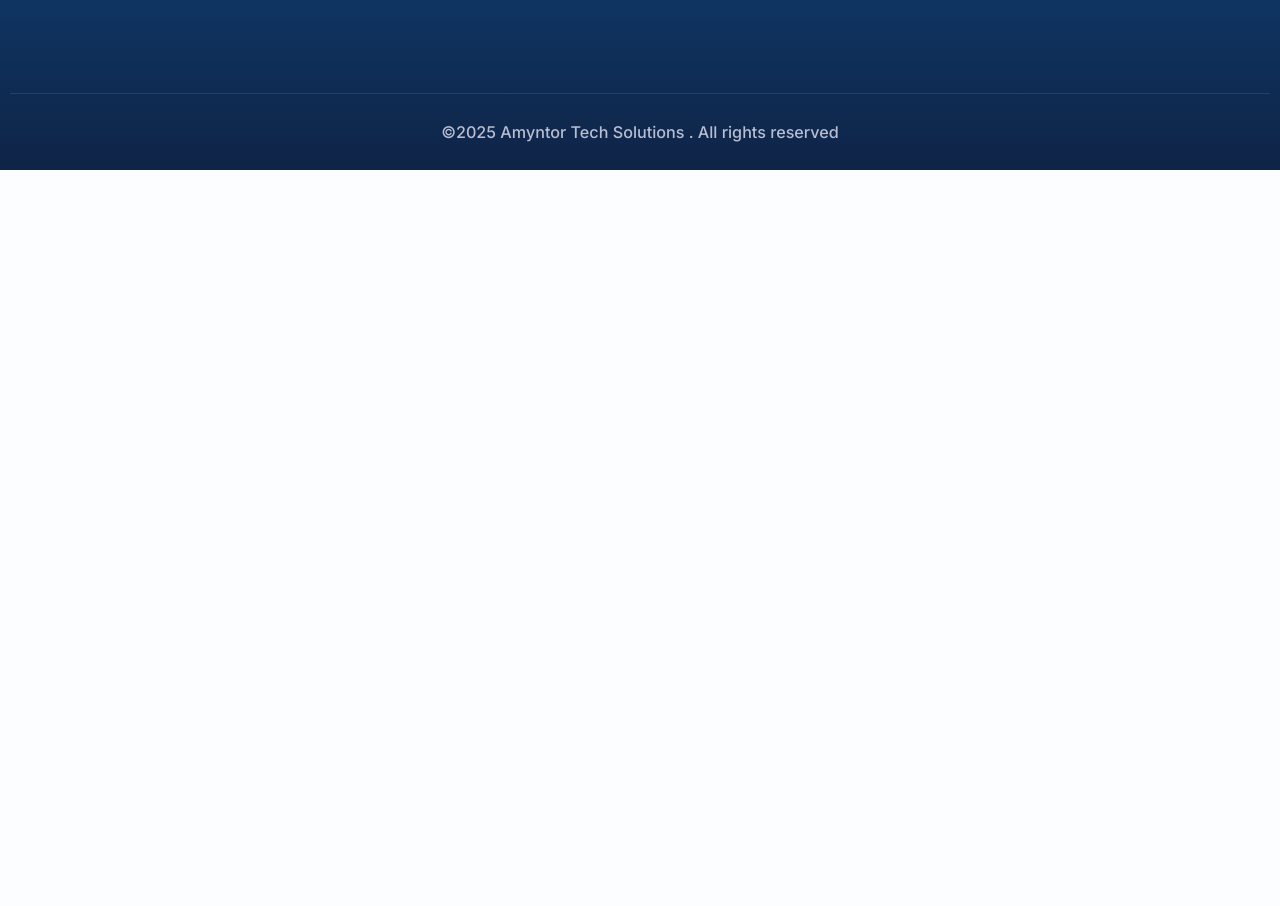
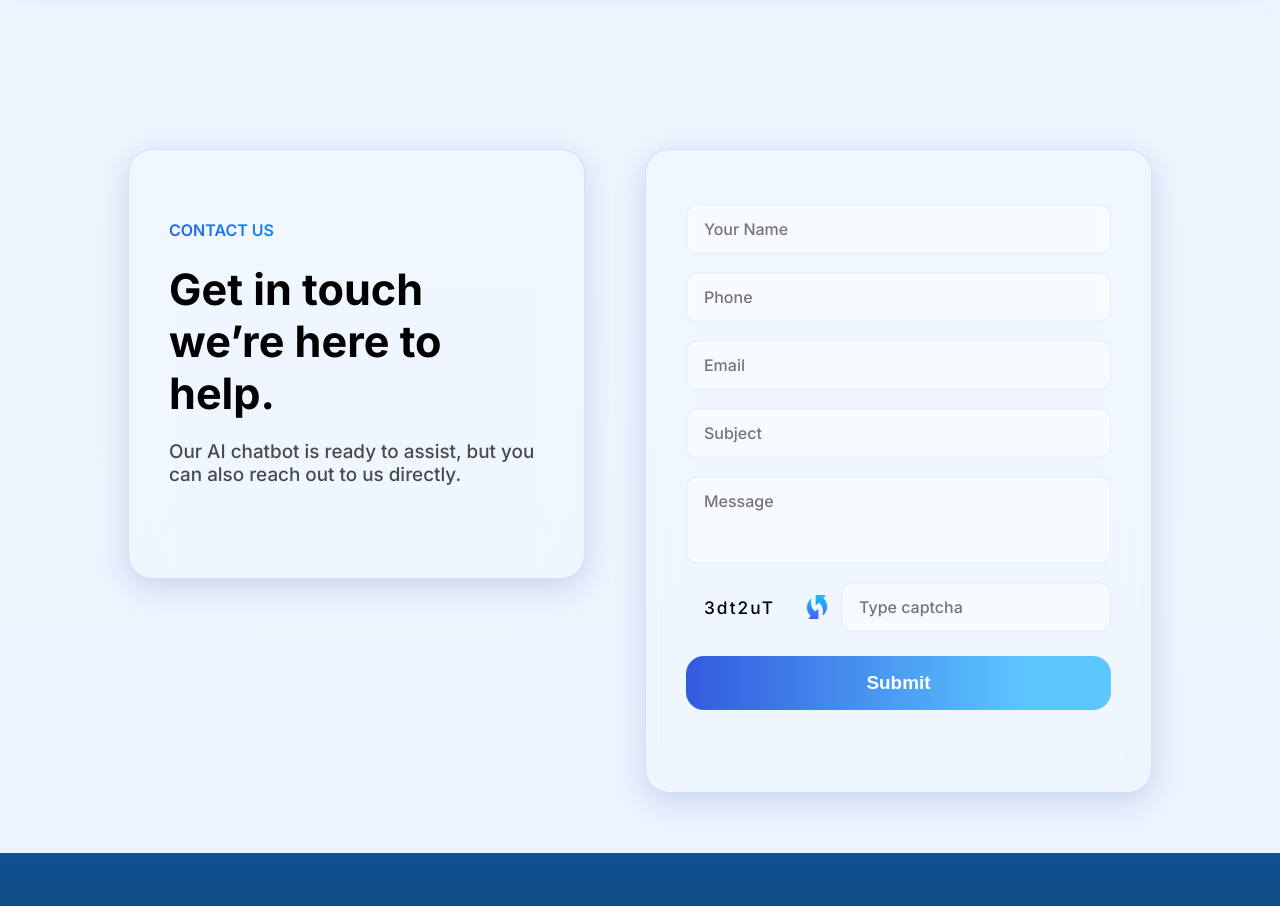
Before and after one commit to Akshayp9396/tunning-spot-landing-page, a PHP site: page / in a window 1280 px wide. Shown: the part 5429-6335 px from the top of the page. Before the commit the page ends 5599 px from the top, so only its background shows below. Run offline with PHP 8.4, Linux system fonts and the light colour scheme.

Commit message:
added contact section and content change

```diff
--- a/index.html
+++ b/index.html
@@ -196,9 +196,19 @@
         <span class="about-chatbot-gradient">Speaks Your Business</span>
       </h2>
       <p class="about-chatbot-desc">
-Our AI-powered chatbot delivers fast, accurate, and personalized support, handling customer queries instantly across multiple channels. By automating conversations, it reduces manual work while managing routine interactions. It supports voice-to-text, live chat, image and PDF uploads with OCR, and quick replies, ensuring users get precise answers in real time.
-<br><br>
-The chatbot also enhances the customer experience by providing intuitive guidance and 24/7 support. Easily integrated into websites, apps, or internal platforms, it streamlines workflows, speeds up issue resolution, and improves engagement. With AI-driven insights and interactive features, it saves time, reduces operational costs, and builds trust through consistent, intelligent assistance.      </p>
+          Your Autonomous AI Agent for Customer Interaction and Workflow Automation
+          <br>
+          <br>
+          Stop just answering questions. start solving problems. Our platform transforms customer support and internal operations with an AI agent that understands context, reasons intelligently,
+          and takes meaningful action. It’s designed to automate complex workflows, enhance efficiency, and deliver smarter customer engagement. With multi-modal understanding, the AI can interpret
+          text, voice, and even scanned documents using advanced RAG and OCR technologies. It connects seamlessly with your business tools through powerful n8n integrations to automate lead capture,
+          streamline support, enable self-service, and enhance team collaboration ,all while ensuring accuracy and real-time responsiveness.
+          <br><br>
+
+          More than a chatbot, this is your AI-powered workforce. Easily integrate it into any website, application, or internal system to reduce operational costs, provide exceptional 24/7 support, and build a smarter,
+          more connected business ecosystem.
+
+          </p>
       <!-- <a href="#learn-more" class="about-chatbot-btn">Learn More</a> -->
     </div>
   </div>
@@ -220,8 +230,9 @@ The chatbot also enhances the customer experience by providing intuitive guidanc
     <div class="ai-solutions-grid">
       <div class="ai-solution-card">
         <img src="assets/instant chat.png" alt="star icon" style="width:60px; height:60px; vertical-align: middle;">
-        <h3>Instant Chat Responses</h3>
-        <p>Provides quick, AI-powered responses to user queries, ensuring smooth, efficient, and uninterrupted conversation flow.</p>
+        <h3>Intelligent Chat Responses</h3>
+        <p>Delivers fast, AI-powered responses using a hybrid semantic and keyword search, ensuring accurate context and smooth, uninterrupted conversations.
+</p>
       </div>
       <div class="ai-solution-card">
         <img src="assets/live-chat.png" alt="star icon" style="width:60px; height:60px; vertical-align: middle;">
@@ -229,14 +240,14 @@ The chatbot also enhances the customer experience by providing intuitive guidanc
         <p>Engage in real-time voice conversations with the chatbot, enabling smooth, human-like communication for faster query resolution.</p>
       </div>
       <div class="ai-solution-card">
-        <img src="assets/image-.png" alt="star icon" style="width:60px; height:60px; vertical-align: middle;">
-        <h3>Image Upload </h3>
-        <p>Users can upload images with text, and the chatbot intelligently extracts and interprets the content to provide meaningful, accurate responses.</p>
+        <img src="assets/album.png" alt="star icon" style="width:60px; height:60px; vertical-align: middle;">
+        <h3>Multi-Format Document Upload </h3>
+        <p>Users can upload scanned documents, PDFs, or images, and our multi-stage OCR engine extracts and structures the text, giving the chatbot the context to answer complex questions accurately.</p>
       </div>
        <div class="ai-solution-card">
-        <img src="assets/document.png" alt="star icon" style="width:60px; height:60px; vertical-align: middle;">
-        <h3>Document Upload </h3>
-        <p>The chatbot reads and analyzes uploaded PDF documents using OCR, providing clear, summarized answers from complex files.</p>
+        <img src="assets/knowledge.png" alt="star icon" style="width:60px; height:60px; vertical-align: middle;">
+        <h3>Dynamic Knowledge Base </h3>
+        <p>The chatbot’s knowledge stays up-to-date, automatically detecting changes in your knowledge base and updating in near real-time to provide accurate, current answers.</p>
       </div>
       <div class="ai-solution-card">
         <img src="assets/voice-chat.png" alt="star icon" style="width:60px; height:60px; vertical-align: middle;">
@@ -245,9 +256,9 @@ The chatbot also enhances the customer experience by providing intuitive guidanc
       </div>
 
       <div class="ai-solution-card">
-        <img src="assets/quick-respond.png" alt="star icon" style="width:60px; height:60px; vertical-align: middle;">
-        <h3>Quick Replies</h3>
-        <p>Offers pre-set smart reply buttons for faster communication, helping users get instant answers with just one tap.</p>
+        <img src="assets/automation.png" alt="star icon" style="width:60px; height:60px; vertical-align: middle;">
+        <h3>Agentic Workflow Automation</h3>
+        <p>Our chatbot goes beyond answers, triggering n8n workflows to create tickets, schedule demos, and manage tasks turning conversations into actions.</p>
       </div>
     </div>
   </div>
@@ -346,22 +357,68 @@ An AI chatbot can support businesses with wide-reaching networks and multiple st
 
     <div class="faq-item">
       <button class="faq-question">What kind of queries can the AI chatbot handle?<span class="faq-toggle">+</span></button>
-      <div class="faq-answer">The chatbot can manage a wide range of queries, including account information, product details, support requests, and general business inquiries, providing instant, accurate responses.</div>
+      <div class="faq-answer">The chatbot can manage a wide range of queries from multiple sources. It can answer questions about product details, support requests, and business inquiries using its knowledge base. More powerfully, it can also process and answer specific questions about the content of documents, PDFs (including scanned copies), and images that you upload during the conversation.</div>
     </div>
     <div class="faq-item ">
-      <button class="faq-question">What kind of queries can the AI chatbot handle?<span class="faq-toggle">+</span></button>
-      <div class="faq-answer">Yes! The AI chatbot operates round-the-clock, ensuring customers get immediate assistance anytime, reducing wait times and improving satisfaction.</div>
+      <button class="faq-question">Is the chatbot available 24/7?<span class="faq-toggle">+</span></button>
+      <div class="faq-answer">Yes! The AI chatbot operates round-the-clock, ensuring your customers and users get immediate assistance anytime. This eliminates wait times and improves satisfaction.</div>
     </div>
     <div class="faq-item">
       <button class="faq-question">Does the chatbot support file uploads like images or PDFs?<span class="faq-toggle">+</span></button>
-      <div class="faq-answer">Absolutely. The chatbot can process images and PDF documents using OCR technology, extracting and delivering the required information in a clear, understandable format..</div>
+      <div class="faq-answer">Absolutely. Our chatbot is equipped with a powerful, multi-stage OCR engine. It can process and analyze various documents, including digital PDFs, scanned documents, and even images containing text. It intelligently extracts the information to provide clear, accurate answers based on the content you provide.</div>
     </div>
     <div class="faq-item">
       <button class="faq-question">Can the chatbot be integrated with our website or application?<span class="faq-toggle">+</span></button>
-      <div class="faq-answer">Yes! The AI chatbot operates round-the-clock, ensuring customers get immediate assistance anytime, reducing wait times and improving satisfaction..</div>
+      <div class="faq-answer">Yes, the chatbot is designed for easy integration. It can be embedded into your websites, mobile applications, or internal platforms like Slack or Microsoft Teams. Our flexible API ensures a seamless connection to your existing digital ecosystem.</div>
+    </div>
+    <div class="faq-item">
+      <button class="faq-question">What do you mean by an "agentic system"? Can it do more than just chat?<span class="faq-toggle">+</span></button>
+      <div class="faq-answer">Yes, "agentic" means our chatbot can do more than just talk—it can take action. After understanding a user's request, it can independently decide to trigger automated tasks. This transforms it from a simple Q&A bot into an active participant in your business processes.
+</div>
+    </div>
+    <div class="faq-item">
+      <button class="faq-question">What kinds of tasks can the chatbot automate?<span class="faq-toggle">+</span></button>
+      <div class="faq-answer">Through its integration with automation platforms like n8n, the chatbot can perform a wide variety of tasks. For example, after a conversation, it can automatically create a support ticket in your helpdesk, add a new lead to your CRM, schedule a meeting on a calendar, or even send a summary email to your team. It connects conversation to action.</div>
     </div>
   </div>
 </section>
+
+<!-- --------------------- contact ----------- -->
+
+<section class="contact-section">
+  <div class="contact-info glass">
+    <p class="contact-label">CONTACT US</p>
+    <h1>Get in touch <br>we’re here to help.</h1>
+    <p class="contact-desc">Our AI chatbot is ready to assist, but you can also reach out to us directly.</p>
+    <div class="avatar-row">
+      <!-- Avatar or emoji can go here -->
+    </div>
+  </div>
+
+  <form class="contact-form glass" id="contactForm" autocomplete="on">
+    <input type="text" placeholder="Your Name" name="name" required>
+
+<input type="tel" placeholder="Phone" name="phone" required>
+
+
+    <input type="email" placeholder="Email" name="email" required>
+
+    <input type="text" placeholder="Subject " name="subject">
+
+    <textarea name="message" placeholder="Message" required></textarea>
+
+        <div class="captcha-row">
+      <span id="captchaText"></span>
+      <img src="assets/refresh (1).png" alt="Refresh Captcha" class="captcha-refresh" title="Refresh captcha" />
+      <input type="text" id="captchaInput" placeholder="Type captcha" required>
+    </div>
+
+    <button type="submit">Submit</button>
+    <div id="formStatus"></div>
+  </form>
+</section>
+
+
 
 
 
--- a/styles.css
+++ b/styles.css
@@ -401,7 +401,7 @@ body{
 }
 .about-chatbot-image img {
   max-width: 100%;
-  max-height: 520px;
+  max-height: 560px;
   object-fit: contain;
   filter: drop-shadow(0 2px 28px #2563eb33);
 }
@@ -474,7 +474,7 @@ body{
     padding: 34px 0 16px 0;
   }
   .about-chatbot-image img {
-    max-width: 140px;
+    max-width: 160px;
   }
   .about-chatbot-desc{
      text-align:justify;
@@ -583,13 +583,13 @@ body{
 @media (max-width: 900px) {
   .ai-solutions-inner { max-width: 97vw; }
   .ai-solutions-title { font-size: 1.19rem; }
-  .ai-solutions-grid { grid-template-columns: 1fr 1fr; gap: 20px; margin-left: 10px; margin-right: 10px; }
-  .ai-solution-card { padding: 18px 14px;  height: 220px;  }
+  .ai-solutions-grid { grid-template-columns: 1fr 1fr; gap: 20px; margin-left: 10px; margin-right: 10px;  }
+  .ai-solution-card { padding: 18px 14px;  height: 220px; height: auto;  }
 }
 @media (max-width: 600px) {
   .ai-solutions-title { font-size: 1.33rem; }
   .ai-solutions-grid { grid-template-columns: 1fr; }
-  .ai-solution-card { padding: 14px 5px; }
+  .ai-solution-card { padding: 14px 5px; height: auto; }
   .ai-solutions-desc{
     font-size: 16px;
     text-align: center;
@@ -913,6 +913,182 @@ body{
 }
 
 
+
+/* <!-- --------------------- contact ----------- --> */
+
+
+.contact-section {
+  display: flex;
+  justify-content: center;
+  align-items: flex-start;
+  gap: 60px;
+  padding: 60px 10vw;
+  min-height: 80vh;
+}
+.glass {
+  background: rgba(255,255,255,0.16);
+  box-shadow: 0 8px 32px 0 rgba(31, 38, 135, 0.17);
+  backdrop-filter: blur(20px);
+  -webkit-backdrop-filter: blur(20px);
+  border-radius: 24px;
+  border: 1.5px solid rgba(0, 106, 255, 0.15);
+}
+.contact-info {
+  flex: 1 1 420px;
+  padding: 54px 40px;
+  color: #000000;
+}
+.contact-label {
+   background-image: linear-gradient(90deg,#2563eb,#02a1fd,#2563eb);
+  background-clip: text;
+  color: transparent;
+
+  font-size: 1rem;
+  font-weight: 600;
+  margin-bottom: 24px;
+}
+.contact-info h1 {
+  font-size: 2.7rem;
+  font-weight: 700;
+  line-height: 1.2;
+  margin: 0 0 20px 0;
+}
+.icon-paper-plane {
+  color: #477BFF;
+  font-size: 2rem;
+  margin: 0 0.08em;
+}
+.contact-info .contact-desc {
+  font-size: 1.18rem;
+  margin-bottom: 32px;
+  color: #282828d5;
+}
+.avatar-row {
+  display: flex;
+  align-items: center;
+  margin-top: 38px;
+}
+.avatar {
+  font-size: 3.8rem;
+  margin-right: 30px;
+}
+
+.contact-form {
+  flex: 1 1 420px;
+  display: flex;
+  flex-direction: column;
+  gap: 18px;
+  padding: 54px 40px;
+}
+.contact-form input,
+.contact-form select,
+.contact-form textarea {
+  font-family: inherit;
+  font-size: 1.0rem;
+  padding: 14px 17px;
+  border-radius: 12px;
+  background: rgba(255,255,255,0.48);
+  border: 1.2px solid rgba(19, 94, 199, 0.08);
+  color: #000000;
+  resize: none;
+  margin-bottom: 0;
+}
+.contact-form textarea {
+  min-height: 88px;
+  max-height: 180px;
+}
+.captcha-row {
+  display: flex;
+  align-items: center;
+  gap: 12px;
+}
+
+.captcha-refresh {
+  width: 24px;
+  height: 24px;
+  cursor: pointer;
+  vertical-align: middle;
+}
+#captchaText {
+
+  color: #000000;
+  border: 2;
+  font-weight: 400;
+  padding: 8px 18px;
+  letter-spacing: 2px;
+  border-radius: 8px;
+  font-size: 1.08rem;
+  user-select: none;
+}
+#captchaInput {
+  flex: 1;
+}
+
+.contact-form input:focus,
+.contact-form textarea:focus {
+  outline: none; /* remove default outline */
+  border-color: #02a1fd54; /* change border color on focus */
+  box-shadow: 0 0 5px rgba(2, 161, 253, 0.223); /* subtle glow */
+  background: rgba(255, 255, 255, 0.6); /* optional slight background change */
+  transition: all 0.3s ease;
+  color: #000000;
+}
+
+
+.contact-form button {
+  width: 100%;
+  padding: 16px 0;
+  background: linear-gradient(90deg,#325adf,#5cc6ff 80%);
+  color: #fff;
+  font-size: 1.18rem;
+  border: none;
+  border-radius: 18px;
+  font-weight: 700;
+  margin-top: 6px;
+  transition: background 0.18s;
+  cursor: pointer;
+}
+.contact-form button:hover {
+ transform:translateY(-1px); filter:saturate(1.05)
+}
+
+#formStatus {
+  color: #ee233e;
+  font-size: 1rem;
+  margin-top: 10px;
+  text-align: left;
+}
+@media (max-width: 900px) {
+  .contact-section {
+    flex-direction: column;
+    gap: 40px;
+    padding: 36px 4vw;
+  }
+  .contact-info, .contact-form {
+    width: 100%;
+    padding: 32px 18px;
+  }
+  .captcha-row {
+    gap: 8px;
+  }
+  .captcha-row #captchaText {
+    font-size: 0.9rem;
+    padding: 6px 10px;
+  }
+  .captcha-row img.captcha-refresh {
+    width: 22px;
+    height: 22px;
+  }
+   .captcha-row input#captchaInput {
+    flex: 1; /* take remaining space */
+    font-size: 0.95rem; /* slightly smaller text */
+    padding: 10px 10px;
+  }
+}
+
+
+
+
 /* <!-- ----------------- footer ---------- --> */
 
 .footer-section {
```
Also changed, not shown: script.js (+41 -0 lines), assets/album.png (added), assets/automation.png (added), assets/knowledge.png (added), assets/quick-respond.png (deleted), assets/refresh (1).png (added).
